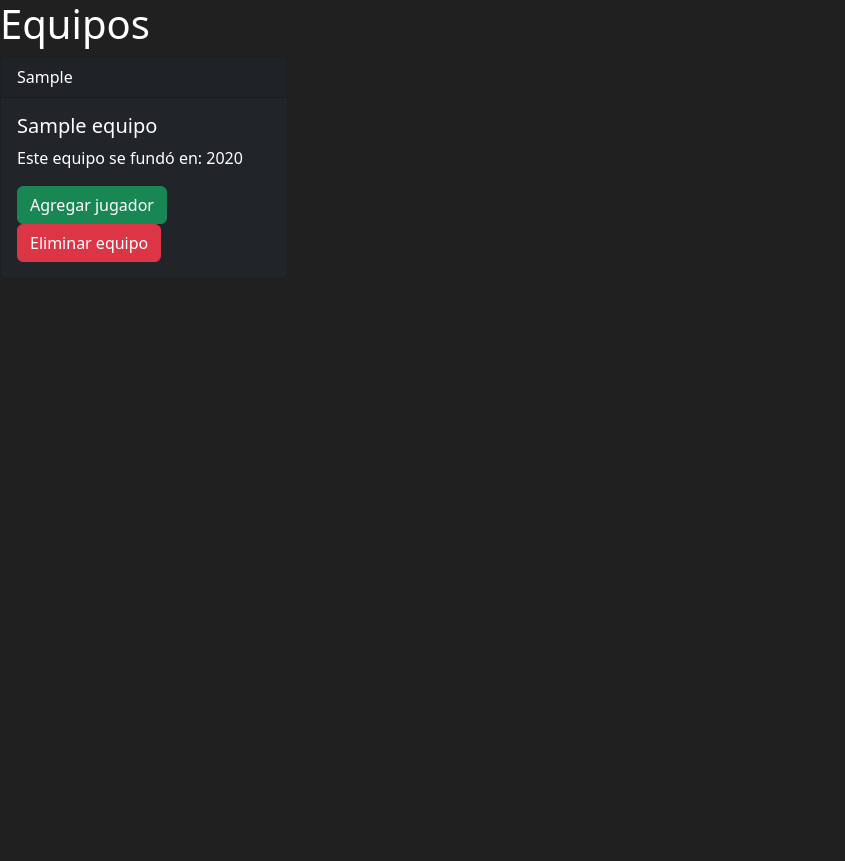
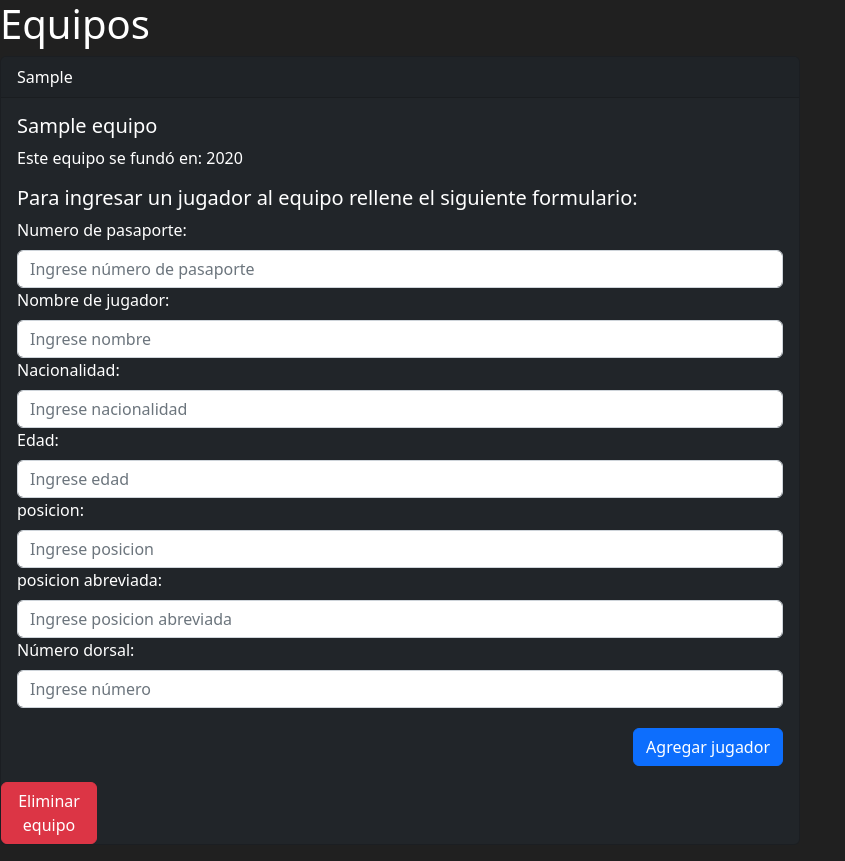
Before and after one commit to coni258/torneofutbol, a Django app: page /list/teams in a window 1280 px wide. Shown: the whole page, without its empty margins (0-845 px from the left). Before the commit the page ends 262 px from the top, so only its background shows below. Run offline with Django 4.2, Linux system fonts and the light colour scheme; tables that the repository leaves empty hold one stand-in row (values such as "Sample post").

Commit message:
cambiar de lugar plantilla de jugadores por problemas con el id del equipo

```diff
--- a/torneo/templates/list_teams.html
+++ b/torneo/templates/list_teams.html
@@ -11,24 +11,75 @@
   <h1>Equipos</h1>
   <div class="card-group">
     {% for equipo in Equipos %}
-      <div class="card text-white bg-dark mb-3" style="max-width: 18rem;">
-        <div class="card-header">{{equipo.abreviatura}}</div>
+      <div class="card text-white bg-dark mb-3" style="max-width: 50rem;">
+        <div class="card-header">{{equipo.abreviatura}}
+        </div>
         <div class="card-body">
           <h5 class="card-title">{{equipo.nombre}}</h5>
           <p class="card-text">Este equipo se fundó en: {{equipo.aniofundacion}}</p>
-          <form action="{% url 'player_form' equipo.id%}" method="POST">
+          <h5 class="card-text">Para ingresar un jugador al equipo rellene el siguiente formulario: </h5>
+          <form class="form-inline" action="{% url 'create_player' equipo.id %}" method="POST">
             {% csrf_token %}
-            <button class="btn btn-success">Agregar jugador</button>
+            <div class="form-group mb-2">
+              <label class="sr-only">Numero de pasaporte: </label>
+            </div>
+            <div class="col">
+              <input type="number"  class="form-control" name="num_pasaporte" placeholder="Ingrese número de pasaporte">
+            </div>
+            <div class="form-group mb-2">
+              <label class="sr-only">Nombre de jugador: </label>
+            </div>
+            <div class="col-">
+              <input type="text" class="form-control" name="nombre" placeholder="Ingrese nombre">
+            </div>
+            <div class="form-group mb-2">
+              <label class="sr-only">Nacionalidad: </label>
+            </div>
+            <div class="col">
+              <input type="text" class="form-control" name="nacionalidad" placeholder="Ingrese nacionalidad">
+            </div>
+            <div class="form-group mb-2">
+              <label class="sr-only">Edad: </label>
+            </div>
+            <div class="col">
+              <input type="number" class="form-control" name="edad" placeholder="Ingrese edad">
+            </div>
+            <div class="form-group mb-2">
+              <label class="sr-only">posicion: </label>
+            </div>
+            <div class="col">
+              <input type="text" class="form-control" name="posicion" placeholder="Ingrese posicion">
+            </div>
+            <div class="form-group mb-2">
+              <label class="sr-only">posicion abreviada: </label>
+            </div>
+            <div class="col">
+              <input type="text" class="form-control" name="abr_posicion" placeholder="Ingrese posicion abreviada">
+            </div>
+            <div class="form-group mb-2">
+              <label class="sr-only">Número dorsal: </label>
+            </div>
+            <div class="col">
+              <input type="number" class="form-control" name="num_dorsal" placeholder="Ingrese número">
+            </div>
+            <div class="col" style="padding-top: 20px">
+              <button type="submit" class="btn btn-primary aling-left"  style="float: right;">Agregar jugador</button>
+            </div>
           </form>
+
+        </div>
+        <div>
           <form action="{% url 'delete_team' equipo.id %}" method="POST">
             {% csrf_token %}
-            <button class="btn btn-danger">Eliminar equipo</button>
+            <button class="btn btn-danger" style="max-width: 6rem;" >Eliminar equipo</button>
           </form>
         </div>
       </div>
+
       {% empty %}
       <h1 class="text-light">No hay equipos aún</h1>
     {% endfor %}
   </div>
+
 </body>
 </html>
--- a/torneo/urls.py
+++ b/torneo/urls.py
@@ -5,8 +5,8 @@
   path('form/team/done', views.createteam, name='create_team'),
   path('form/team', views.teamform, name='form_team'),
   path('list/teams', views.listarteams, name='list_team'),
-  path('list/teams/delete/<int:equipo_id>/', views.deleteteam, name='delete_team'),
-  path('list/teams/player/form/<int:equipo_id>/', views.playerform, name='player_form'),
-  path('', views.createplayer, name='create_player'),
-
+  path('list/teams/delete/<int:equipo_id>', views.deleteteam, name='delete_team'),
+  path('list/teams/player/form/<int:equipo_id>', views.createplayer, name='create_player'),
+  #"""path('list/teams/staff/form/<int:equipo_id>/', views.staffform, name='staff_form'),
+  #path('', views.createstaff, name='create_staff'), """
 ]
--- a/torneo/views.py
+++ b/torneo/views.py
@@ -10,31 +10,55 @@
 def teamform(request):
   return render(request, 'team_form.html')
 
+def playerform(request, equipo_id):
+  return render(request, 'player_form.html')
+
 def listarteams(request):
   equipos = Equipos.objects.all()
   return render(request, 'list_teams.html', {'Equipos': equipos})
 
 def createteam(request):
-  print("hola")
   equipo = Equipos(nombre=request.POST['nombre'], abreviatura=request.POST['abreviatura'], aniofundacion=request.POST['aniofundacion'])
   equipo.save()
   return redirect("/")
 
-def deleteteam(equipo_id):
+def deleteteam(request, equipo_id):
   equipo = Equipos.objects.get(id=equipo_id)
   equipo.delete()
   return redirect("/list/teams")
 
-def playerform(request, equipo_id):
-  return render(request, 'player_form.html', {'equipo_id': equipo_id})
 
 def createplayer(request, equipo_id):
-  jugador =Jugadores(num_pasaporte=request.POST['num_pasaporte'],nombre=request.POST['nombre'],nacionalidad=request.POST['nacionalidad'],edad=request.POST['edad'],posicion=request.POST['posicion'],abr_posicion=request.POST['abr_posicion'],num_dorsal=request.POST['num_dorsal'], equipo_id=request.POST['equipo_id'])
+  jugador = Jugadores(num_pasaporte=request.POST['num_pasaporte'], nombre=request.POST['nombre'], nacionalidad=request.POST['nacionalidad'], edad=request.POST['edad'], posicion=request.POST['posicion'], abr_posicion=request.POST['abr_posicion'], num_dorsal=request.POST['num_dorsal'], equipo_id = equipo_id)
   jugador.save()
-  return redirect ("/")
+  return redirect ("/list/teams")
 
+"""def listarplayer(request):
+  jugadores = Jugadores.objects.all()
+  return render(request, 'list_jugadores.html', {'Jugadores': jugadores})"""
+
+
+"""
+def deleteplayer(request,jugador_id):
+  jugadores=Jugadores.objects.get(id=jugador_id)
+  jugadores.delete()
+  return redirect("player/list")
 
 def createstaff(request):
   staff =Staff(num_pasaporte=request.POST['num_pasaporte'],nombre=request.POST['nombre'],nacionalidad=request.POST['nacionalidad'],edad=request.POST['edad'],cargo=request.POST['cargo'],abr_cargo=request.POST['abr_cargo'])
   staff.save()
   return redirect ("/")
+
+def deletestaff(request,staff_id):
+  staff=Staff.objects.get(id=staff_id)
+  staff.delete()
+  return redirect ("staff/list")
+
+
+def editplayer(request, jugador_id):
+  jugador = Jugadores.objects.filter(id=jugador_id).first()
+  busca = Jugadores(instance=jugador)
+  return render(request)
+
+
+"""
```
Also changed, not shown: torneo/templates/player_form.html (deleted, +0 -60 lines), torneo/templates/staff_form.html (+8 -1 lines), torneo/models.py (line endings or trailing spaces).
